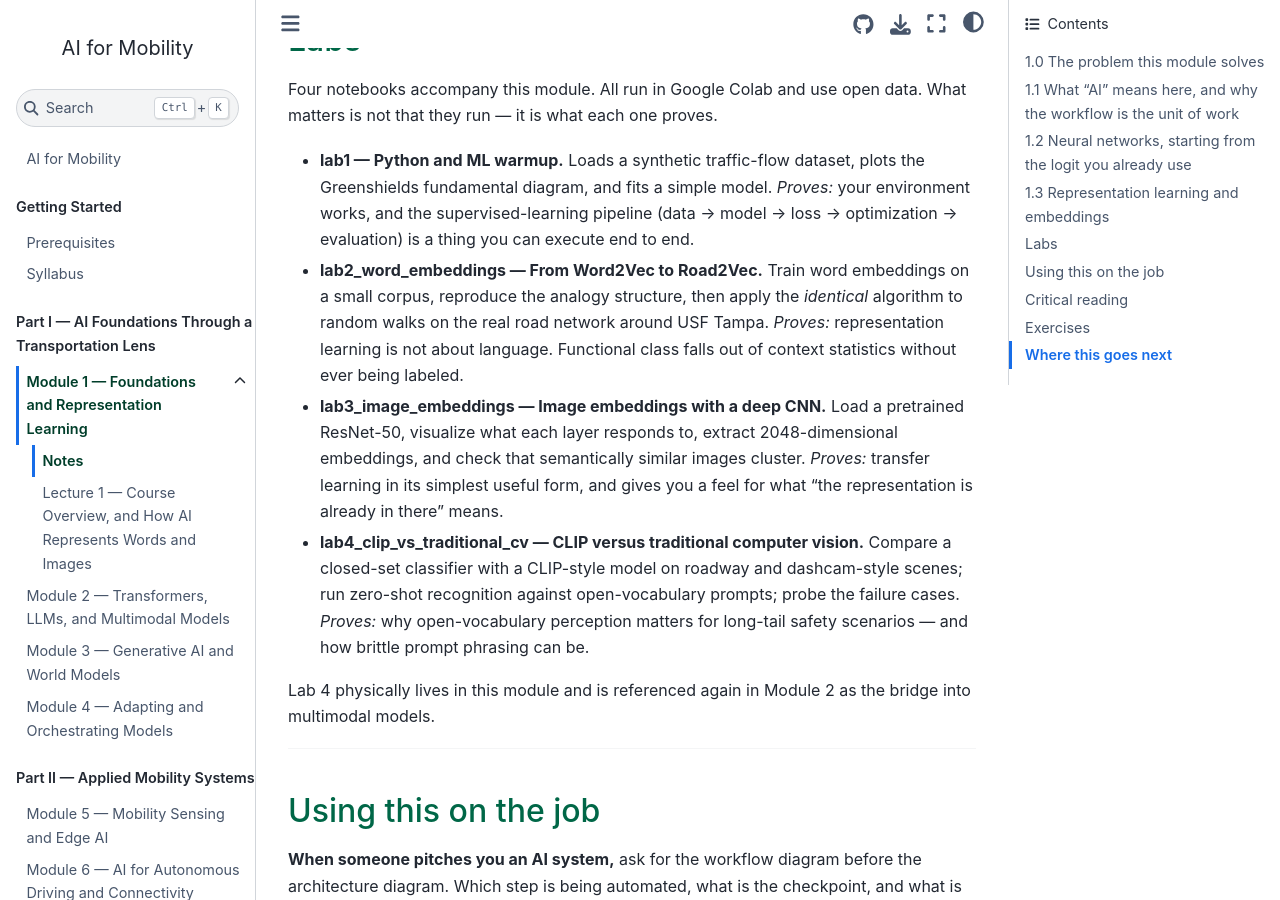
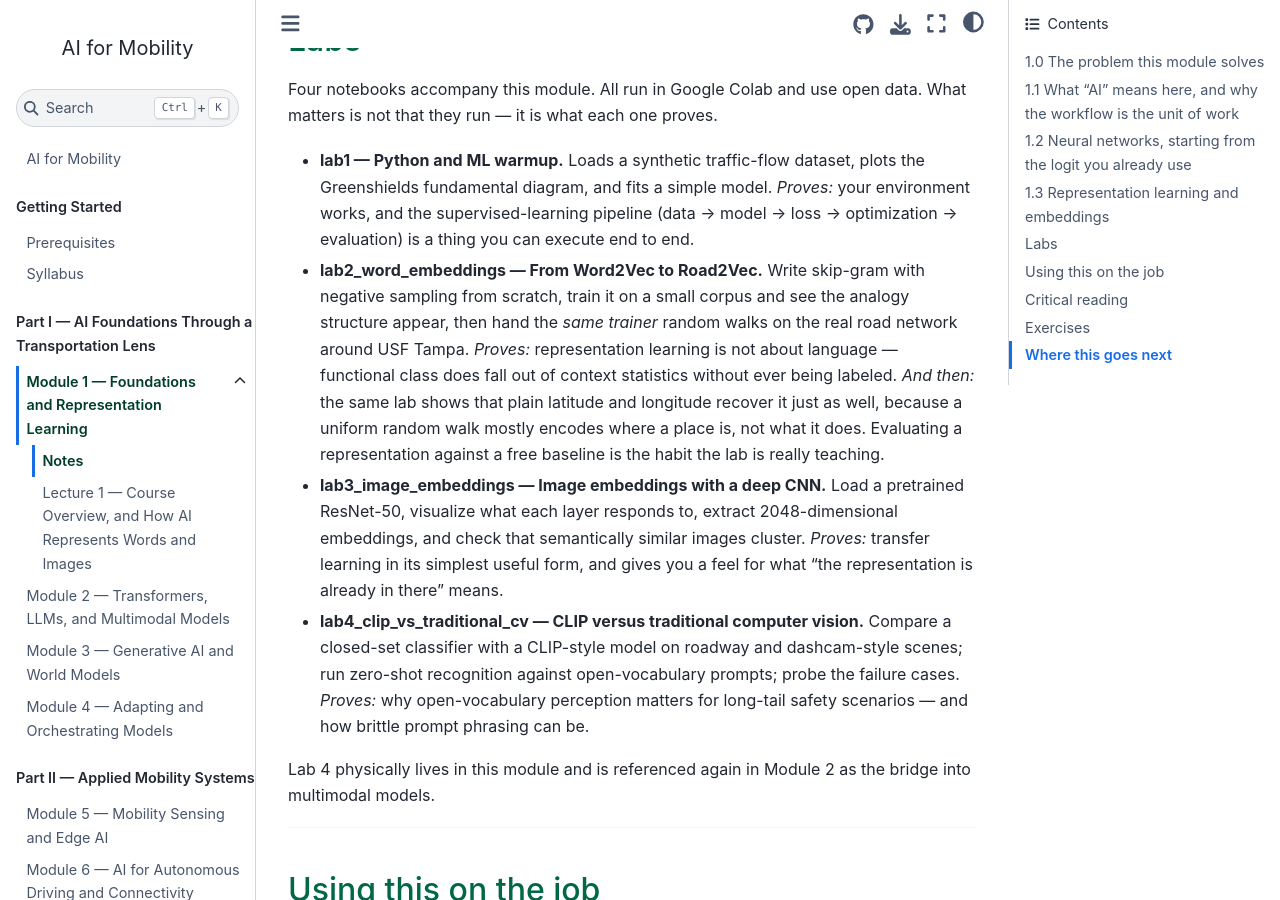
Before and after one commit to ai4mobility/ai4mobility.github.io, a Jupyter Book: the page built from module1/notes.md, in a window 1280 px wide and 900 px high, scrolled down 25077 px. Built offline with Jupyter Book 1.0.4 settings and Sphinx 7.4.7 and the Sphinx Book theme 1.1.4, drawn with Linux system fonts in a browser that asks for light colours; pages that are not in the unit, such as notebooks, are missing from menus.

Commit message:
Module 1 Lab 2: self-contained Word2Vec to Road2Vec rewrite

```diff
--- a/module1/notes.md
+++ b/module1/notes.md
@@ -910,11 +910,15 @@ What matters is not that they run — it is what each one proves.
   *Proves:* your environment works, and the supervised-learning pipeline
   (data → model → loss → optimization → evaluation) is a thing you can execute
   end to end.
-- **{doc}`lab2_word_embeddings` — From Word2Vec to Road2Vec.** Train word
-  embeddings on a small corpus, reproduce the analogy structure, then apply the
-  *identical* algorithm to random walks on the real road network around USF
-  Tampa. *Proves:* representation learning is not about language. Functional
-  class falls out of context statistics without ever being labeled.
+- **{doc}`lab2_word_embeddings` — From Word2Vec to Road2Vec.** Write skip-gram
+  with negative sampling from scratch, train it on a small corpus and see the
+  analogy structure appear, then hand the *same trainer* random walks on the real
+  road network around USF Tampa. *Proves:* representation learning is not about
+  language — functional class does fall out of context statistics without ever
+  being labeled. *And then:* the same lab shows that plain latitude and longitude
+  recover it just as well, because a uniform random walk mostly encodes where a
+  place is, not what it does. Evaluating a representation against a free baseline
+  is the habit the lab is really teaching.
 - **{doc}`lab3_image_embeddings` — Image embeddings with a deep CNN.** Load a
   pretrained ResNet-50, visualize what each layer responds to, extract
   2048-dimensional embeddings, and check that semantically similar images
```
Also changed, not shown: _ledger.yml (+44 -1 lines), module1/index.md (+1 -1 lines), 1 other file.
